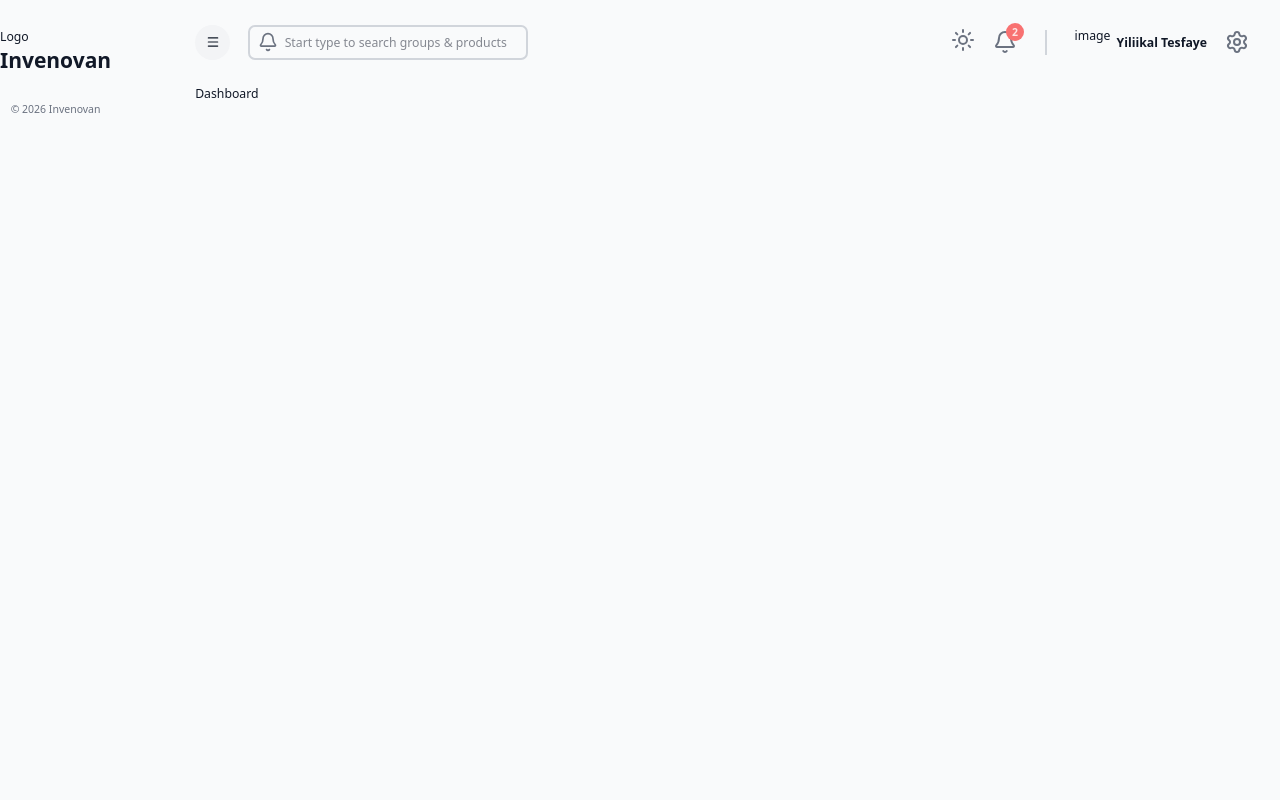
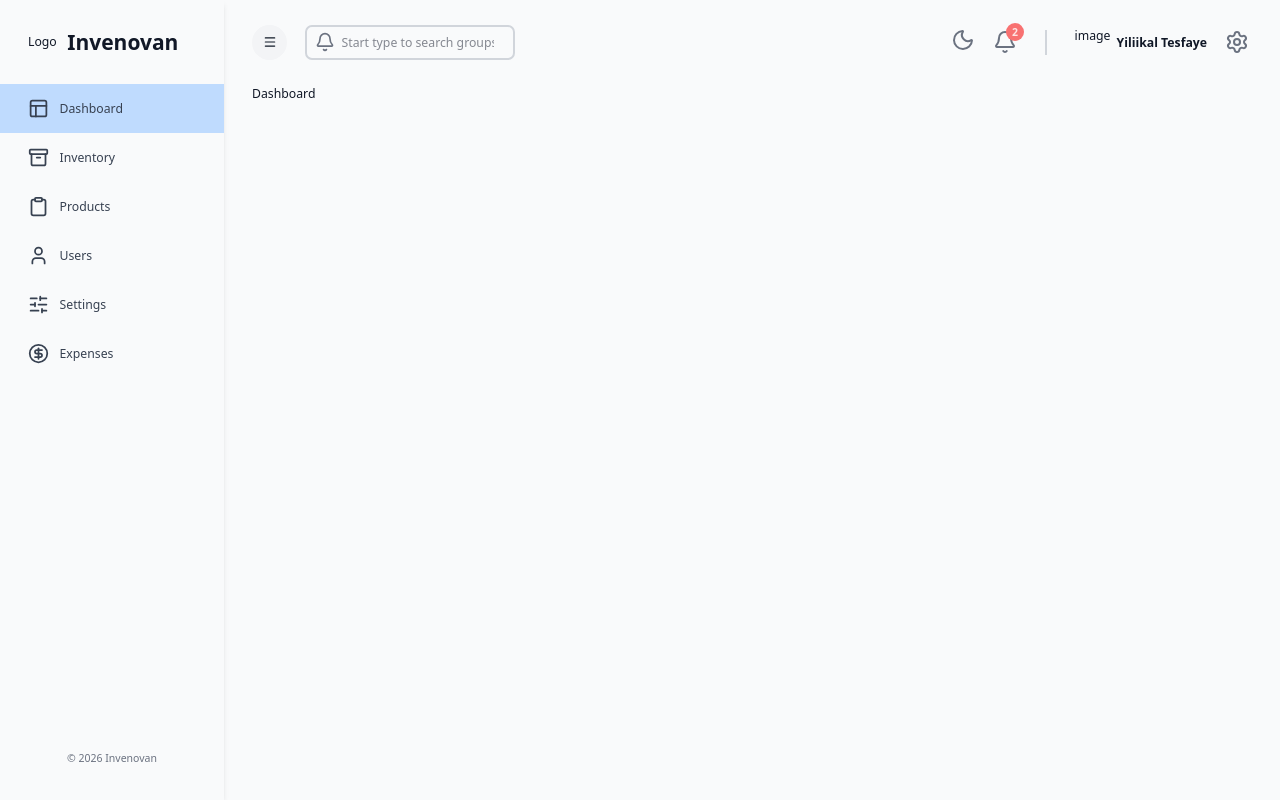
Before and after one commit to yilikaltesfaye/Inventory-Management, a Next.js app in the folder client/: page / in a window 1280 px wide. Built offline with nearby package versions, Linux system fonts and the light colour scheme; no server answers.

Commit message:
feat(client): enhance Navbar and Sidebar components with Redux state management for sidebar toggle and dark mode functionality

```diff
--- a/client/src/app/(components)/Navbar/index.tsx
+++ b/client/src/app/(components)/Navbar/index.tsx
@@ -1,16 +1,30 @@
 "use client";
 
-import { Bell, Menu, Settings, Sun } from "lucide-react";
+import { useAppDispatch, useAppSelector } from "@/app/redux";
+import { setIsDarkMode, setIsSidebarCollapsed } from "@/state";
+import { Bell, Menu, Moon, Settings, Sun } from "lucide-react";
 import Link from "next/link";
 
 const Navbar = () => {
+	const dispatch = useAppDispatch();
+	const isSidebarCollapsed = useAppSelector(
+		(state) => state.global.isSidebarCollapsed,
+	);
+	const isDarkMode = useAppSelector((state) => state.global.isDarkMode);
+
+	const toggleSidebar = () => {
+		dispatch(setIsSidebarCollapsed(!isSidebarCollapsed));
+	};
+	const toggleTheme = () => {
+		dispatch(setIsDarkMode(!isDarkMode));
+	};
 	return (
 		<div className="flex justify-between items-center w-full mb-7">
 			{/* LEFT SIDE */}
 			<div className="flex justify-between items-center gap-5">
 				<button
 					className="px-3 py-3 bg-gray-100 rounded-full hover:bg-blue-100"
-					onClick={() => {}}
+					onClick={toggleSidebar}
 				>
 					<Menu className="w-4 h-4" />
 				</button>
@@ -18,7 +32,7 @@
 					<input
 						type="search"
 						placeholder="Start type to search groups & products"
-						className="pl-10 pr-2 py-2 w-50 md:w-80 border-2 border-gray-300 bg-white rounded-lg focus:outline-none focus:border-blue-500"
+						className="pl-10 pr-2 py-2 w-50 md:w-60 border-2 border-gray-300 bg-white rounded-lg focus:outline-none focus:border-blue-500"
 					/>
 					<div className="absolute inset-y-0 left-0 pl-3 flex items-center pointer-events-none">
 						<Bell className="text-gray-500" size={20} />
@@ -29,8 +43,12 @@
 			<div className="flex justify-between items-center gap-5">
 				<div className="hidden md:flex justify-between items-center gap-5">
 					<div>
-						<button onClick={() => {}}>
-							<Sun className="cursor-pointer text-gray-500" size={24} />
+						<button onClick={toggleTheme}>
+							{isDarkMode ? (
+								<Sun className="cursor-pointer text-gray-500" size={24} />
+							) : (
+								<Moon className="cursor-pointer text-gray-500" size={24} />
+							)}
 						</button>
 					</div>
 					<div className="relative">
--- a/client/src/app/(components)/Sidebar/index.tsx
+++ b/client/src/app/(components)/Sidebar/index.tsx
@@ -1,26 +1,125 @@
 "use client";
-import { Menu } from "lucide-react";
+import { useAppDispatch, useAppSelector } from "@/app/redux";
+import { setIsSidebarCollapsed } from "@/state";
+import {
+	Archive,
+	CircleDollarSign,
+	Clipboard,
+	Layout,
+	LucideIcon,
+	Menu,
+	SlidersHorizontal,
+	User,
+} from "lucide-react";
+import Link from "next/link";
+import { usePathname } from "next/navigation";
+
+interface SidebarLinkProps {
+	href: string;
+	icon: LucideIcon;
+	label: string;
+	isCollapsed: boolean;
+}
+
+const SidebarLink = ({
+	href,
+	icon: Icon,
+	label,
+	isCollapsed,
+}: SidebarLinkProps) => {
+	const pathname = usePathname();
+	const isActive =
+		pathname === href || (pathname === "/" && href === "/dashboard");
+
+	return (
+		<Link href={href}>
+			<div
+				className={`cursor-pointer flex items-center ${isCollapsed ? "justify-center py-4" : "justify-start px-8 py-4"} hover:text-blue-500 hover:bg-blue-100 gap-3 transition-colors ${isActive ? "bg-blue-200 text-white" : ""}`}
+			>
+				<Icon className="w-6 h-6 text-gray-700!" />
+				<span
+					className={`${isCollapsed ? "hidden" : "block"} font-medium text-gray-700 `}
+				>
+					{label}
+				</span>
+			</div>
+		</Link>
+	);
+};
 
 const Sidebar = () => {
+	const dispatch = useAppDispatch();
+	const isSidebarCollapsed = useAppSelector(
+		(state) => state.global.isSidebarCollapsed,
+	);
+
+	const toggleSidebar = () => {
+		dispatch(setIsSidebarCollapsed(!isSidebarCollapsed));
+	};
+
+	const sidebarClassNames = `fixed flex flex-col ${isSidebarCollapsed ? "w-0 md:w-16" : "w-72 md:w-64"} bg-white transition-all duration-300 overflow-hidden h-full shadow-md z-40`;
 	return (
-		<div>
+		<div className={sidebarClassNames}>
 			{/* TOP LOGO */}
-			<div className="felx gap-3 justify-between md:justify-normal items-center pt-8">
+			<div
+				className={`flex gap-3 justify-between md:justify-normal items-center pt-8 ${isSidebarCollapsed ? "px-5" : "px-8"}`}
+			>
 				<div>Logo</div>
-				<h1 className="font-extrabold text-2xl">Invenovan</h1>
+				<h1
+					className={`${isSidebarCollapsed ? "hidden" : "block"} font-extrabold text-2xl `}
+				>
+					Invenovan
+				</h1>
 				<button
 					className="md:hidden px-3 py-3 bg-gray-100 rounded-full hover:bg-blue-100"
-					onClick={() => {}}
+					onClick={toggleSidebar}
 				>
 					<Menu className="w-4 h-4" />
 				</button>
 			</div>
 
 			{/* LINKS */}
-			<div className="grow mt-8">{/* links here */}</div>
+			<div className="grow mt-8">
+				<SidebarLink
+					href="/dashboard"
+					icon={Layout}
+					label="Dashboard"
+					isCollapsed={isSidebarCollapsed}
+				/>
+				<SidebarLink
+					href="/inventory"
+					icon={Archive}
+					label="Inventory"
+					isCollapsed={isSidebarCollapsed}
+				/>
+				<SidebarLink
+					href="/products"
+					icon={Clipboard}
+					label="Products"
+					isCollapsed={isSidebarCollapsed}
+				/>
+				<SidebarLink
+					href={"/users"}
+					icon={User}
+					label={"Users"}
+					isCollapsed={isSidebarCollapsed}
+				/>
+				<SidebarLink
+					href={"/setting"}
+					icon={SlidersHorizontal}
+					label={"Settings"}
+					isCollapsed={isSidebarCollapsed}
+				/>
+				<SidebarLink
+					href={"/expenses"}
+					icon={CircleDollarSign}
+					label={"Expenses"}
+					isCollapsed={isSidebarCollapsed}
+				/>
+			</div>
 
 			{/* FOOTER */}
-			<div>
+			<div className={`${isSidebarCollapsed ? "hidden" : "block"} pb-10`}>
 				<p className="text-center text-xs text-gray-500">
 					&copy; 2026 Invenovan
 				</p>
--- a/client/src/app/dashboardWrapper.tsx
+++ b/client/src/app/dashboardWrapper.tsx
@@ -1,13 +1,27 @@
-import React from "react";
+"use client";
+import React, { useEffect } from "react";
 import Navbar from "@/app/(components)/Navbar";
 import Sidebar from "@/app/(components)/Sidebar";
+import StoreProvider, { useAppSelector } from "./redux";
 
-const DashboardWrapper = ({ children }: { children: React.ReactNode }) => {
+const DashboardLayout = ({ children }: { children: React.ReactNode }) => {
+	const isSidebarCollapsed = useAppSelector(
+		(state) => state.global.isSidebarCollapsed,
+	);
+	const isDarkMode = useAppSelector((state) => state.global.isDarkMode);
+
+	useEffect(() => {
+		if (isDarkMode) {
+			document.documentElement.classList.add("dark");
+		} else document.documentElement.classList.add("light");
+	});
 	return (
-		<div className={`light flex bg-gray-50 text-gray-900 w-full min-h-screen`}>
+		<div
+			className={`${isDarkMode ? "dark" : "light"} flex bg-gray-50 text-gray-900 w-full min-h-screen`}
+		>
 			<Sidebar />
 			<main
-				className={`flex flex-col w-full h-full py-7 px-9 bg-gray-50 md:pl-24`}
+				className={`flex flex-col w-full h-full py-7 px-9 bg-gray-50 ${isSidebarCollapsed ? "md:pl-24" : "md:pl-72"}`}
 			>
 				<Navbar />
 				{children}
@@ -15,5 +29,12 @@
 		</div>
 	);
 };
+const DashboardWrapper = ({ children }: { children: React.ReactNode }) => {
+	return (
+		<StoreProvider>
+			<DashboardLayout>{children}</DashboardLayout>
+		</StoreProvider>
+	);
+};
 
 export default DashboardWrapper;
```
